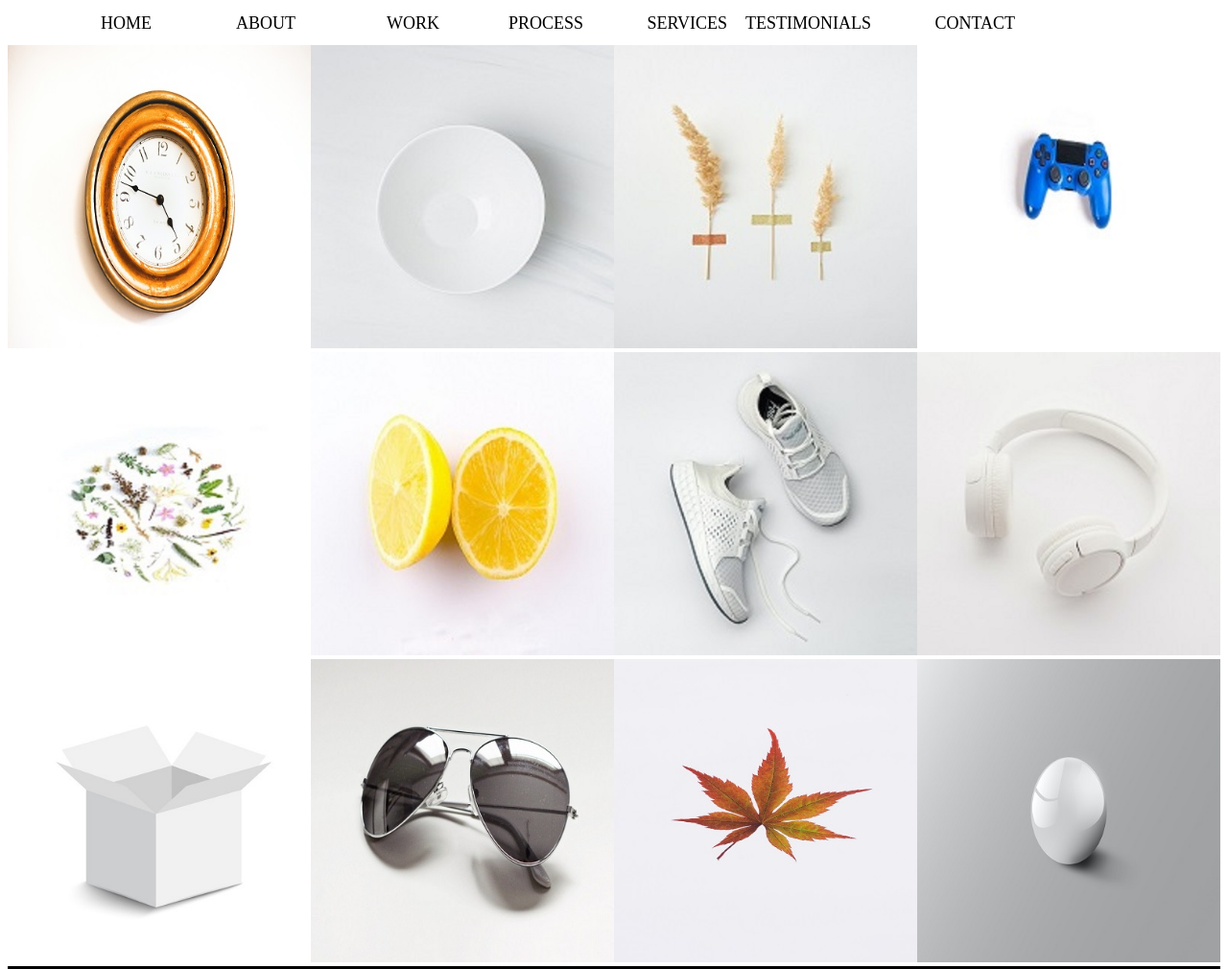
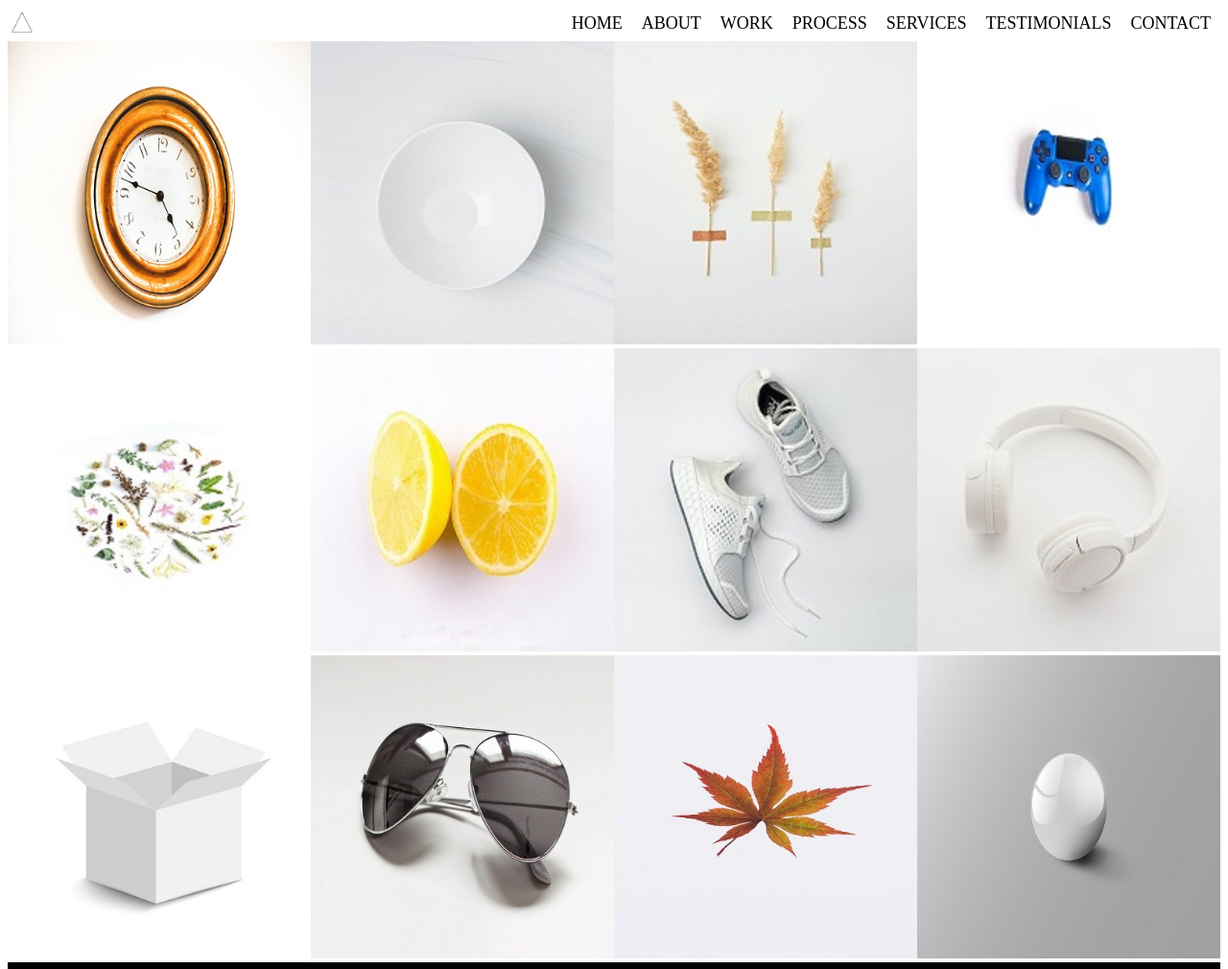
Before and after one commit to Trol00311/Technologie, a plain HTML site: page index.html in a window 1280 px wide. Shown: the top 1010 px of the page at 96% size. Drawn offline with Linux system fonts and the light colour scheme.

Commit message:
Uppdate menu and img

```diff
--- a/index.html
+++ b/index.html
@@ -1,27 +1,26 @@
 <!DOCTYPE html>
 <html lang="en">
   <head>
-    <meta charset="UTF-8">
-    <meta http-equiv="X-UA-Compatible" content="IE=edge">
-    <meta name="viewport" content="width=device-width, initial-scale=1.0">
-    <link rel="stylesheet" href="main.css" type="text/css">
+    <meta charset="UTF-8" />
+    <meta http-equiv="X-UA-Compatible" content="IE=edge" />
+    <meta name="viewport" content="width=device-width, initial-scale=1.0" />
+    <link rel="stylesheet" href="main.css" type="text/css" />
     <title>Document</title>
   </head>
   <body>
     <section class="header">
       <nav>
+        <img src="triangle.png" alt="" />
         <ul>
-                <li><a href="#home"></a>Home</li>
-                <li><a href="#about"></a>About</li>
-                <li><a href="#work"></a>Work</li>
-                <li><a href="#process"></a>Process</li>
-                <li><a href="#services"></a>Services</li>
-                <li><a href="#testimonials"></a>Testimonials</li>
-                <li><a href="#contact"></a>Contact</li>
+          <li><a href="#home">Home</a></li>
+          <li><a href="#about">About</a></li>
+          <li><a href="#work">Work</a></li>
+          <li><a href="#process">Process</a></li>
+          <li><a href="#services">Services</a></li>
+          <li><a href="#testimonials">Testimonials</a></li>
+          <li><a href="#contact">Contact</a></li>
         </ul>
-
       </nav>
-
     </section>
     <selection id="home"></selection>
     <selection id="about"></selection>
@@ -30,57 +29,51 @@
     <a name="products"></a>
     <section id="services">
       <div>
-            <img src="./img/1.jpg">
+        <img src="./img/1.jpg" />
         <div class="bg"></div>
       </div>
       <div>
-            <img src="./img/2.jpg">
-            <div class="bg"></div>
-
-        </div>
-        <div>
-            <img src="./img/3.jpg">
-            <div class="bg"></div>
-
-        </div>
-        <div>
-            <img src="./img/4.jpg">
-            <div class="bg"></div>
-
-        </div>
-        <div>
-            <img src="./img/5.jpg">
-            <div class="bg"></div>
-
-        </div>
-        <div>
-            <img src="./img/6.jpg">
-            <div class="bg"></div>
-
-        </div>
-        <div>
-            <img src="./img/7.jpg">
-            <div class="bg"></div>
-
-        </div>
-        <div>
-            <img src="./img/8.jpg">
+        <img src="./img/2.jpg" />
         <div class="bg"></div>
       </div>
       <div>
-            <img src="./img/9.jpg">
+        <img src="./img/3.jpg" />
         <div class="bg"></div>
       </div>
       <div>
-            <img src="./img/10.jpg">
+        <img src="./img/4.jpg" />
         <div class="bg"></div>
       </div>
       <div>
-            <img src="./img/11.jpg">
+        <img src="./img/5.jpg" />
         <div class="bg"></div>
       </div>
       <div>
-            <img src="./img/12.jpg">
+        <img src="./img/6.jpg" />
+        <div class="bg"></div>
+      </div>
+      <div>
+        <img src="./img/7.jpg" />
+        <div class="bg"></div>
+      </div>
+      <div>
+        <img src="./img/8.jpg" />
+        <div class="bg"></div>
+      </div>
+      <div>
+        <img src="./img/9.jpg" />
+        <div class="bg"></div>
+      </div>
+      <div>
+        <img src="./img/10.jpg" />
+        <div class="bg"></div>
+      </div>
+      <div>
+        <img src="./img/11.jpg" />
+        <div class="bg"></div>
+      </div>
+      <div>
+        <img src="./img/12.jpg" />
         <div class="bg"></div>
       </div>
     </section>
@@ -96,14 +89,14 @@
 
       <div id="footer2">
         <p>
-                tszewczyk57@gmail.com <br/>
+          tszewczyk57@gmail.com <br />
           +48 *** *** ***
         </p>
       </div>
 
       <div id="footer3">
         <ul>
-                <li><a href="#home">Projects</a>
+          <li><a href="#home">Projects</a></li>
           <li><a href="#about">About</a></li>
           <li><a href="#work">Work</a></li>
           <li><a href="#process">Process</a></li>
@@ -118,7 +111,6 @@
           <li><a href="#home">Twitter</a></li>
         </ul>
       </div>
-
     </selection>
   </body>
 </html>
--- a/main.css
+++ b/main.css
@@ -1,19 +1,18 @@
 /*Zdjecia*/
 #services {
   display: flex;
-    flex-wrap:wrap;
+  flex-wrap: wrap;
 }
 
-#services > div {
+#services>div {
   position: relative;
   width: 25%;
   overflow: hidden;
-
 }
 
 #services div img {
   width: 100%;
-    transition: width .4s;
+  transition: width 0.4s;
 }
 
 #services div:hover .bg {
@@ -30,47 +29,76 @@
   height: 100%;
   left: 0;
   top: 0;
-    background: rgba(0,0,0, .7);
+  background: rgba(0, 0, 0, 0.7);
   opacity: 0;
   transition: opacity;
 }
 
+#services>div>div:hover {
+  background-image: url("./img/oko.png");
+  background-position: center;
+  background-repeat: no-repeat;
+}
+
 /*Menu*/
-.nav
-{
-    width:100%;
-    background-color:black;
+.nav {
+  width: 100%;
+  background-color: black;
 }
+
 nav ul li {
   color: black;
   font-size: 18px;
-    transition: color .4s;
+  transition: color 0.4s;
   text-transform: uppercase;
   text-align: right;
 }
 
-nav ul li:hover {
-    color: rgb(16,201,195);
+
+body>section.header>nav>ul>li>a:hover {
+  color: rgb(16, 201, 195);
 }
 
-nav ul{
-    padding:0;
-    margin:0;
-    list-style-type:none;
-    height:35px;
+nav ul {
+  padding: 0;
+  margin: 0;
+  list-style-type: none;
+  height: 35px;
   line-height: 200%;
-    display:inline-block;
+  display: inline-block;
 }
 
-nav ul a{
-    display:block;
+nav ul a {
+  display: block;
 }
 
-nav ul > li{
-    float:left;
-    width:150px;
-    height:20px;
+body>section.header>nav>ul {
+  display: flex;
 }
+
+body>section.header {
+  display: flex;
+  justify-content: space-between;
+}
+
+body>section.header>nav {
+  display: flex;
+  justify-content: space-between;
+  width: 100%;
+}
+
+body>section.header>nav>img {
+  height: 30px;
+}
+
+body>section.header>nav>ul>li>a {
+  text-decoration: none;
+  color: black;
+  margin-left: 10px;
+  margin-right: 10px;
+}
+
+
 
 /*Stopka*/
 #footer {
@@ -80,7 +108,8 @@ nav ul > li{
   justify-content: center;
   align-items: center;
 }
-    #footer > div {
+
+#footer>div {
   height: 150px;
   display: flex;
   position: relative;
@@ -91,15 +120,16 @@ nav ul > li{
   justify-content: center;
   align-items: center;
 }
+
 #footer div p {
   white-space: nowrap;
-
 }
 
-#footer#footer ul{
-    list-style-type:none;
+#footer#footer ul {
+  list-style-type: none;
 }
+
 #footer#footer a {
   text-decoration: none;
-    color:rgb(128 128 128);
+  color: rgb(128 128 128);
 }
```
Also changed, not shown: img/oko.png (added), triangle.png (added). Lines whose indentation alone changed are shown as unchanged.
